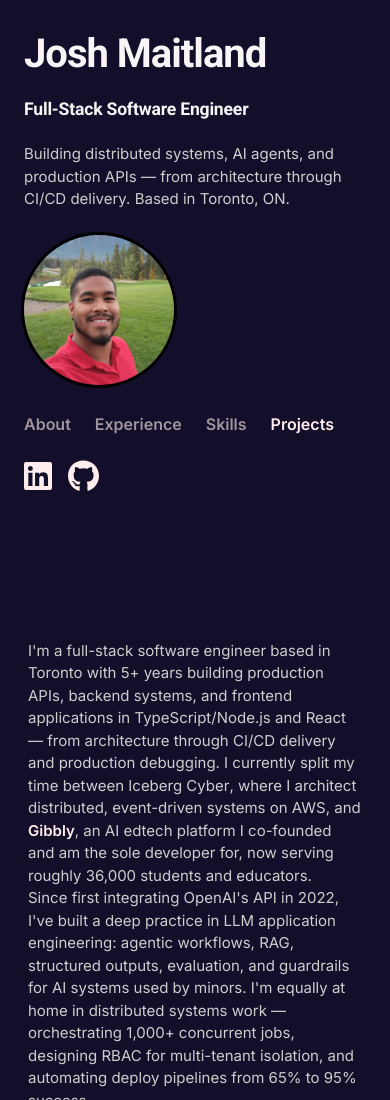
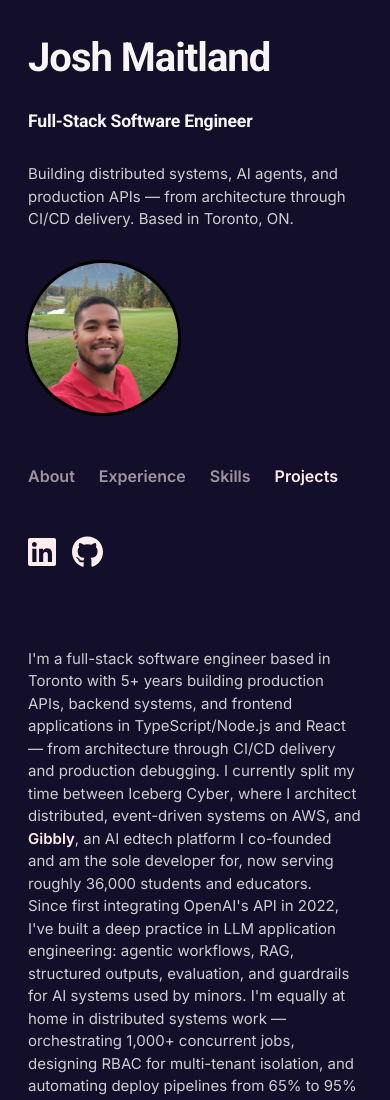
Before and after one commit to jmaitlandsoto/dev-portfolio, a React (Vite) app: page /#about in a window 390 px wide. Shown: the top 1100 px of the page. Built offline with nearby package versions, Linux system fonts and the light colour scheme.

Commit message:
ui updates

```diff
--- a/src/App.css
+++ b/src/App.css
@@ -53,7 +53,6 @@
   background-color: red;
 }
 
-
 h1,
 h2,
 h3,
@@ -94,7 +93,6 @@ p {
   color: #cecece;
   font-weight: 400;
 }
-
 
 a {
   text-decoration: none;
@@ -146,12 +144,19 @@ a:hover {
   border-radius: 50%;
   background: radial-gradient(
     circle,
-    rgb(24, 52, 83, 0.4),
-    rgba(24, 52, 83, 0.02),
+    rgba(24, 52, 83, 0.85),
+    rgba(24, 52, 83, 0.08),
     rgba(24, 52, 83, 0)
   );
   pointer-events: none;
   z-index: 0;
+  opacity: 0.3;
+  transition: opacity 200ms ease;
+}
+
+body.card-hovered #gradient-box {
+  opacity: 1;
+  transition: opacity 800ms ease;
 }
 
 @media (max-width: 767px) {
--- a/src/App.tsx
+++ b/src/App.tsx
@@ -19,9 +19,9 @@ function App() {
   return (
     <>
       <CursorFollower />
-      <div className="relative max-w-screen-xl mx-auto px-6">
-        <div className="flex flex-col md:flex-row gap-8 md:gap-12">
-          <div className="w-full md:w-5/12 md:ml-[8.333%] md:sticky md:top-0 md:h-[100dvh] flex flex-col justify-between md:overflow-hidden gap-6 pt-8 pb-4 md:pt-24 md:pb-24">
+      <div className="relative max-w-screen-xl mx-auto p-6 py-8 md:py-24">
+        <div className="flex flex-col md:flex-row gap-18 md:gap-12">
+          <div className="p-1 w-full md:w-5/12 md:ml-[8.333%] md:sticky md:top-24 md:h-[100dvh] flex flex-col justify-start md:overflow-hidden gap-12 ">
             <HeroSection />
             <NavSection
               aboutRef={aboutRef}
@@ -33,11 +33,11 @@ function App() {
           </div>
 
           <div className="flex-1 p-1">
-            <main className="flex flex-col gap-1">
-              <About ref={aboutRef} style={{ paddingTop: "6rem" }} />
-              <Experience ref={experienceRef} style={{ paddingTop: "6rem" }} />
-              <Skills ref={skillsRef} style={{ paddingTop: "6rem" }} />
-              <Projects ref={projectsRef} style={{ paddingTop: "6rem" }} />
+            <main className="flex flex-col gap-18">
+              <About ref={aboutRef} />
+              <Experience ref={experienceRef} />
+              <Skills ref={skillsRef} />
+              <Projects ref={projectsRef} />
             </main>
           </div>
         </div>
--- a/src/Components/CursorFollower.tsx
+++ b/src/Components/CursorFollower.tsx
@@ -4,6 +4,8 @@ export interface ICursorFollowerProps {}
 
 export default function CursorFollower(props: ICursorFollowerProps) {
   React.useEffect(() => {
+    if (window.matchMedia("(hover: none)").matches) return;
+
     const gradientBox = document.getElementById("gradient-box");
 
     let targetX = 0,
--- a/src/Components/GlassCard.tsx
+++ b/src/Components/GlassCard.tsx
@@ -5,14 +5,26 @@ import { cn } from "@/lib/utils";
 export const GlassCard = React.forwardRef<
   HTMLDivElement,
   React.ComponentPropsWithoutRef<typeof Card>
->(({ className, ...props }, ref) => {
+>(({ className, onMouseEnter, onMouseLeave, ...props }, ref) => {
+  const handleMouseEnter = (e: React.MouseEvent<HTMLDivElement>) => {
+    document.body.classList.add("card-hovered");
+    onMouseEnter?.(e);
+  };
+
+  const handleMouseLeave = (e: React.MouseEvent<HTMLDivElement>) => {
+    document.body.classList.remove("card-hovered");
+    onMouseLeave?.(e);
+  };
+
   return (
     <Card
       ref={ref}
       className={cn(
-        "ring-0 transition-all duration-300 bg-transparent backdrop-blur-none border border-transparent shadow-none hover:bg-white/[0.06] hover:backdrop-blur-lg hover:border-white/[0.1] hover:shadow-[inset_0_-2px_0_0_rgba(255,255,255,0.1),0_4px_24px_rgba(0,0,0,0.3)]",
+        "ring-0 transition-all duration-300 bg-transparent backdrop-blur-none border border-transparent shadow-none hover:bg-white/[0.06] hover:backdrop-blur-3xl hover:border-white/[0.1] hover:shadow-[inset_0_-2px_0_0_rgba(255,255,255,0.1),0_4px_24px_rgba(0,0,0,0.3)]",
         className,
       )}
+      onMouseEnter={handleMouseEnter}
+      onMouseLeave={handleMouseLeave}
       {...props}
     />
   );
--- a/src/Components/HeroSection.tsx
+++ b/src/Components/HeroSection.tsx
@@ -6,8 +6,8 @@ export interface IHeroSectionProps {}
 
 export function HeroSection(props: IHeroSectionProps) {
   return (
-    <section className="hero-section">
-      <div className="flex flex-col gap-6">
+    <section>
+      <div className="flex flex-col gap-8">
         <TextHeading level={1}>Josh Maitland</TextHeading>
         <TextHeading level={4}>Full-Stack Software Engineer</TextHeading>
         <p>
--- a/src/Components/NavSection.tsx
+++ b/src/Components/NavSection.tsx
@@ -73,7 +73,7 @@ export default function NavSection(props: INavSectionProps) {
   }
 
   return (
-    <nav className="flex flex-row flex-wrap gap-x-6 gap-y-2 md:flex-col md:gap-4 items-start align-start">
+    <nav className="flex flex-row flex-wrap gap-x-6 gap-y-2 md:flex-col md:gap-4 items-start ">
       <NavButton
         href="#about"
         currentHash={currentHash}
```
